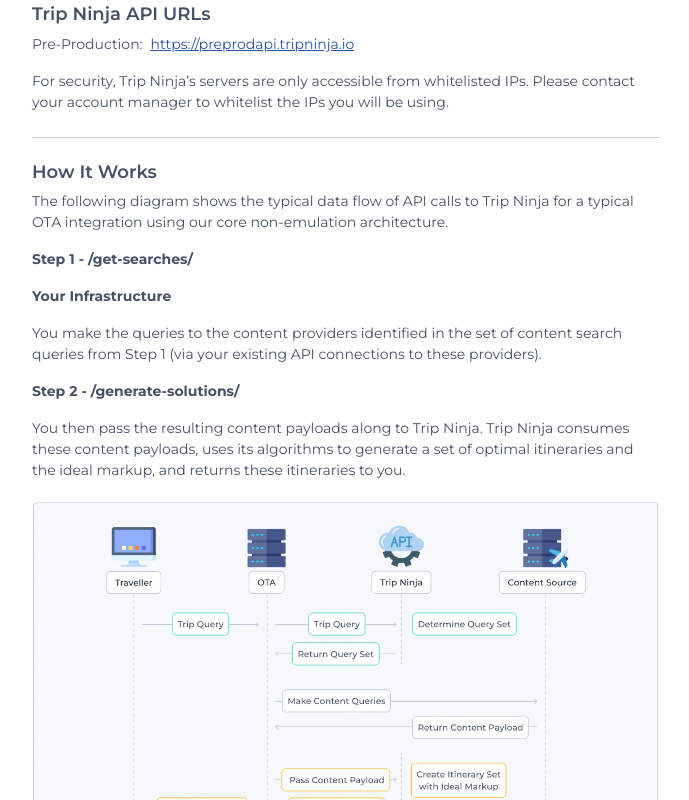
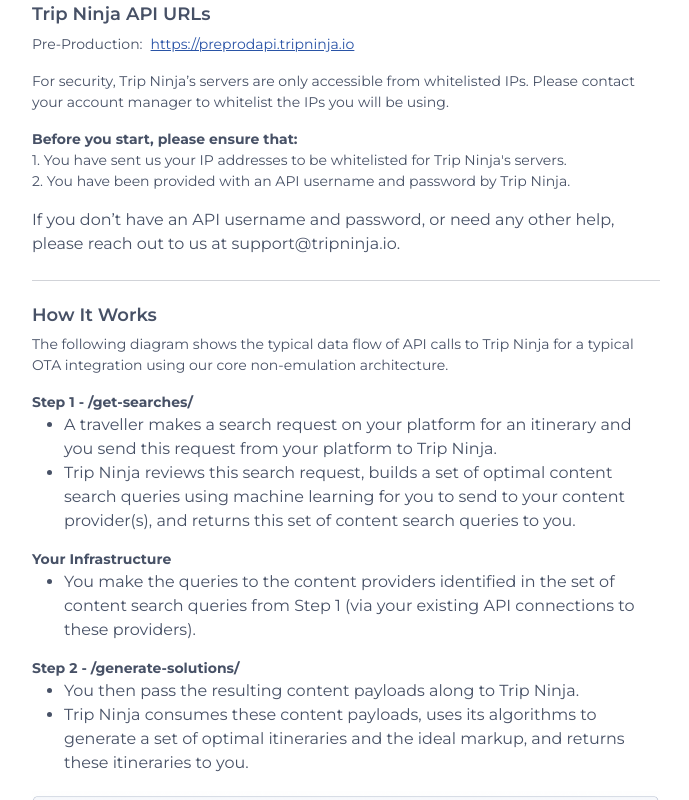
Before and after one commit to trip-ninja-inc/trip_ninja_api_docs, a React (Create React App) app in the folder trip-ninja-docs/: page /farestructure/setup/ in a window 1280 px wide. Shown: the part 320-1120 px from the top of the page, without its empty margins (457-1146 px from the left). Built offline with nearby package versions, Linux system fonts and the light colour scheme.

Commit message:
Update FareStructureSetup.tsx

```diff
--- a/trip-ninja-docs/src/farestructure/FareStructureSetup.tsx
+++ b/trip-ninja-docs/src/farestructure/FareStructureSetup.tsx
@@ -1,5 +1,7 @@
 import React from "react";
 import fareStructureFlow from "../assets/farestructure-flow.png"
+import Authentication from "../common/Authentication";
+
 
 export default function FareStructureSetup() {
   return(
@@ -26,6 +28,13 @@
           For security, Trip Ninja’s servers are only accessible from whitelisted IPs. Please contact
           your account manager to whitelist the IPs you will be using.
         </p>
+        <p className="fw-bold mb-0">Before you start, please ensure that:</p>
+        <p className="mb-0">1. You have sent us your IP addresses to be whitelisted for Trip Ninja's servers.</p>
+        <p>2. You have been provided with an API username and password by Trip Ninja.</p>
+        <div className="info-chip-teal">
+          If you don’t have an API username and password, or need any other help,
+          please reach out to us at support@tripninja.io.
+        </div>
       </div>
       <hr className="my-4" />
       <div>
@@ -34,33 +43,41 @@
           The following diagram shows the typical data flow of API calls to Trip Ninja for a typical
           OTA integration using our core non-emulation architecture.
         </p>
-        <p className="fw-bold">Step 1 - /get-searches/</p>
-        <p></p>
-        <p className="fw-bold">Your Infrastructure</p>
-        <p>
-          You make the queries to the content providers identified in the set of content search queries
-          from Step 1 (via your existing API connections to these providers).
-        </p>
-        <p className="fw-bold">
+        <p className="fw-bold mb-0">Step 1 - /get-searches/</p>
+        <ul>
+          <li>
+            A traveller makes a search request on your platform for an itinerary and you send this request
+            from your platform to Trip Ninja.
+          </li>
+          <li>
+            Trip Ninja reviews this search request, builds a set of optimal content search queries using
+            machine learning for you to send to your content provider(s), and returns this set of content
+            search queries to you.
+          </li>
+        </ul>
+        <p className="fw-bold mb-0">Your Infrastructure</p>
+        <ul>
+          <li>
+            You make the queries to the content providers identified in the set of content search queries
+            from Step 1 (via your existing API connections to these providers).
+          </li>
+        </ul>
+        <p className="fw-bold mb-0">
           Step 2 - /generate-solutions/
         </p>
-        <p>
-          You then pass the resulting content payloads along to Trip Ninja.
-          Trip Ninja consumes these content payloads, uses its algorithms to generate a set of optimal
-          itineraries and the ideal markup, and returns these itineraries to you.
-        </p>
+        <ul>
+          <li>
+            You then pass the resulting content payloads along to Trip Ninja.
+          </li>
+          <li>
+            Trip Ninja consumes these content payloads, uses its algorithms to generate a set of optimal
+            itineraries and the ideal markup, and returns these itineraries to you.
+          </li>
+        </ul>
         <img src={fareStructureFlow} alt="farestructure flow diagram" className="image" />
       </div>
       <hr className="my-4" />
-      <div>
-        <h3>Authentication</h3>
-        <p>
-          Trip Ninja uses Basic Authentication standards. To authenticate, simply encode your API username
-          and password string using base64 and pass it to all authorization headers. The following example
-          shows how this can be done. Note: in the example, the payload and API endpoint URL are not shown.
-        </p>
-        <p className="subtitle">Python Example:</p>
-      </div>
+      <Authentication />
       <hr className="my-4" />
       <div>
         <h3>Error Codes</h3>
```
